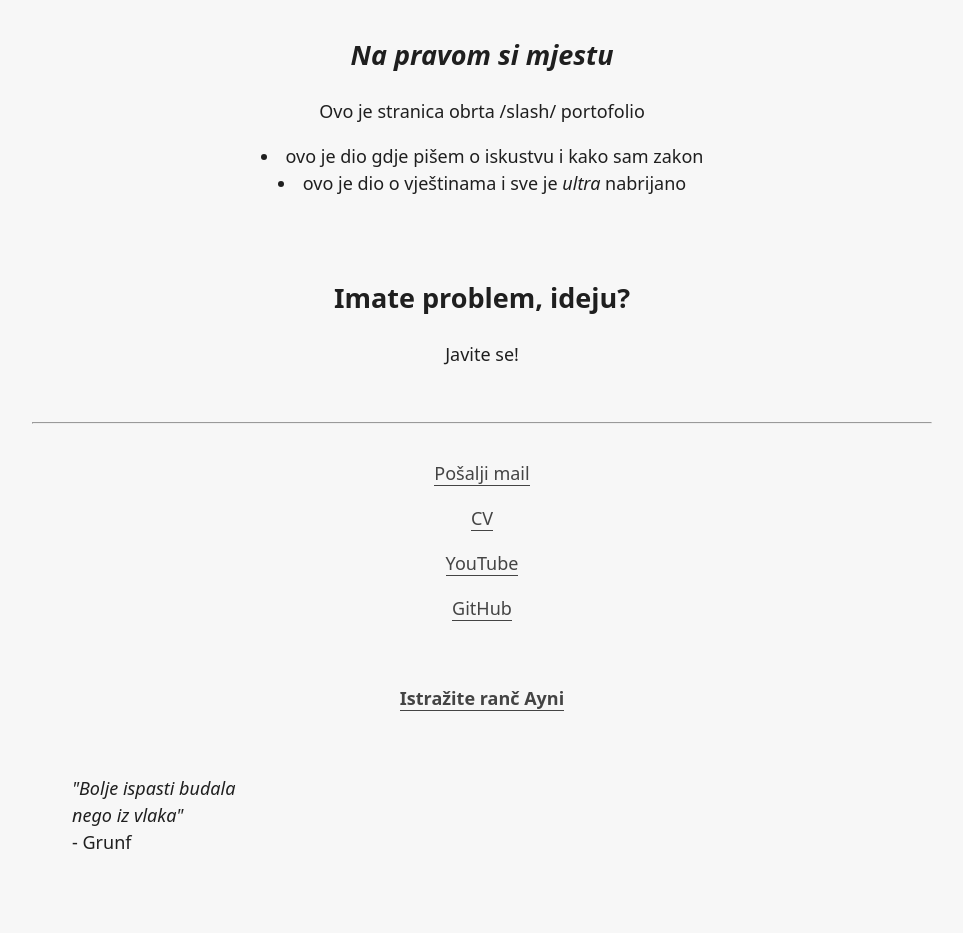
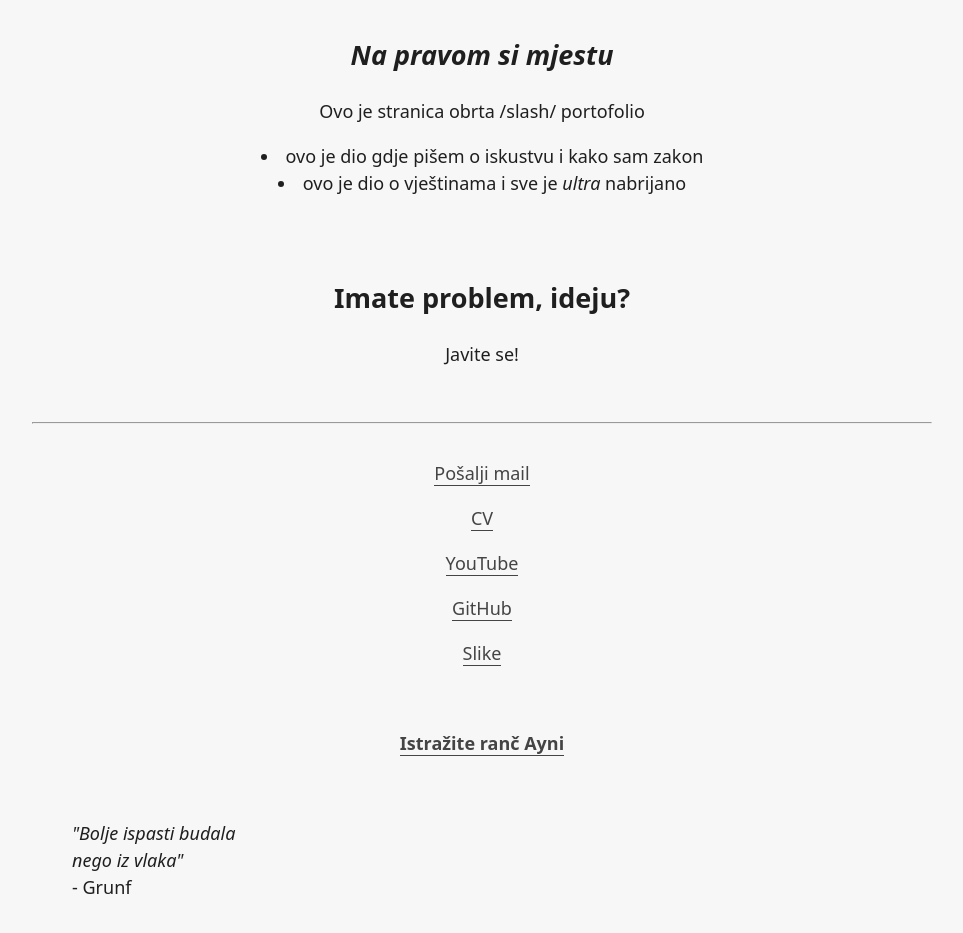
Before and after one commit to conspirateur/conspirateur.github.io, a plain HTML site: page index.html in a window 1280 px wide. Shown: the part 169-1102 px from the top of the page, without its empty margins (158-1121 px from the left). Drawn offline with Linux system fonts and the light colour scheme.

Commit message:
Update index.html

```diff
--- a/index.html
+++ b/index.html
@@ -36,6 +36,7 @@
 		<p><a href="https://github.com/conspirateur/CV/blob/main/Tisljaric%20Ivan%20CV.pdf">CV</a></p>
 		<p><a href="https://www.youtube.com">YouTube</a></p>
 		<p><a href="https://github.com/conspirateur">GitHub</a></p>
+		<p><a href="https://kek.gg">Slike</a></p>
 	    <br>
             <p><a href="https://conspirateur.github.io/ayni"><b>Istražite ranč Ayni</b></a></p>
 	    <br>
```
